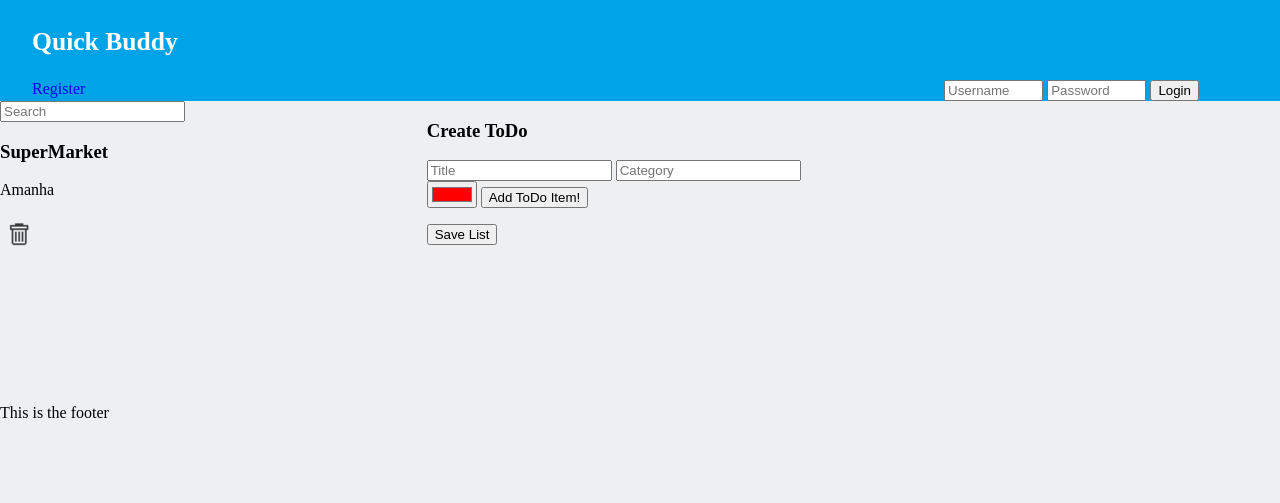
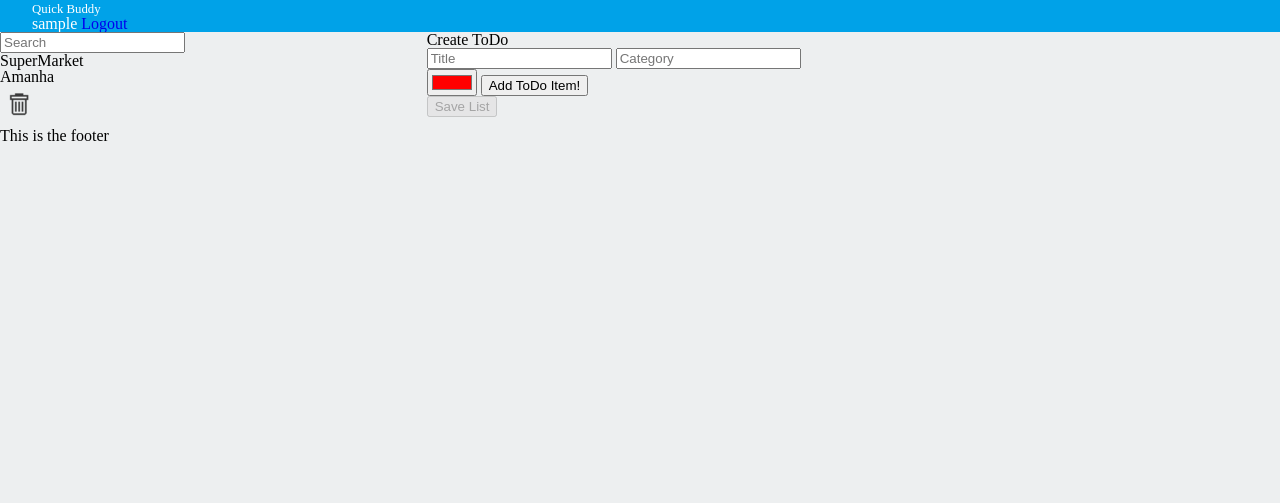
Before and after one commit to TrocaTudo95/LTW-FEUP, a PHP site: page / in a window 1280 px wide. Shown: the top 503 px of the page. Run offline with PHP 8.4, Linux system fonts and the light colour scheme; the visitor is signed in with stand-in values (Sample User, id 1).

Commit message:
Added logic for correct login and logout, already writing to do list to the database

```diff
--- a/action_login.php
+++ b/action_login.php
@@ -7,7 +7,7 @@
 
   if (userExists($dbh, $_POST['username'])){
     if (checkPassword($dbh,$_POST['username'],$_POST['password'])){
-      header('Location: display_user_lists.php?id=' . $_POST['username']);
+      header('Location: index.php?id=' . $_POST['username']);
       $_SESSION['username'] = $_POST['username'];
       $_SESSION['is_logged'] = true;
     }
--- /dev/null
+++ b/css/reset.css
@@ -0,0 +1,43 @@
+html, body, div, span, applet, object, iframe,
+h1, h2, h3, h4, h5, h6, p, blockquote, pre,
+a, abbr, acronym, address, big, cite, code,
+del, dfn, em, img, ins, kbd, q, s, samp,
+small, strike, strong, sub, sup, tt, var,
+b, u, i, center,
+dl, dt, dd, ol, ul, li,
+fieldset, form, label, legend,
+table, caption, tbody, tfoot, thead, tr, th, td,
+article, aside, canvas, details, embed,
+figure, figcaption, footer, header, hgroup,
+menu, nav, output, ruby, section, summary,
+time, mark, audio, video {
+	margin: 0;
+	padding: 0;
+	border: 0;
+	font-size: 100%;
+	font: inherit;
+	vertical-align: baseline;
+}
+/* HTML5 display-role reset for older browsers */
+article, aside, details, figcaption, figure,
+footer, header, hgroup, menu, nav, section {
+	display: block;
+}
+body {
+	line-height: 1;
+}
+ol, ul {
+	list-style: none;
+}
+blockquote, q {
+	quotes: none;
+}
+blockquote:before, blockquote:after,
+q:before, q:after {
+	content: '';
+	content: none;
+}
+table {
+	border-collapse: collapse;
+	border-spacing: 0;
+}
--- a/database/users.php
+++ b/database/users.php
@@ -30,5 +30,11 @@
     }
     return true;
   }
+  function getUserId($dbh,$username){
+    $stmt = $dbh->prepare('SELECT * FROM User WHERE Username = ?');
+    $stmt->execute(array($username));
+    $result = $stmt->fetch();
+    return $result['ID'];
+  }
 
  ?>
--- a/index.php
+++ b/index.php
@@ -1,4 +1,5 @@
 <?php
+  session_start();
   include ('templates/header.php');
   include ('templates/display_lists.php');
   include('templates/add_todo_form.php');
--- a/script.js
+++ b/script.js
@@ -5,6 +5,18 @@ let todo_items_ol = document.getElementById("todo_items");
 let add_todo_item_button = document.getElementById("add_todo_item_button");
 
 let submit_todo_button = document.getElementById("submit_todo_button");
+
+let todo_title = document.getElementById("todo_title");
+
+let todo_category = document.getElementById("todo_category");
+
+let todo_color = document.getElementById("todo_color");
+
+function encodeForAjax(data) {
+    return Object.keys(data).map(function(k){
+      return encodeURIComponent(k) + '=' + encodeURIComponent(data[k])
+    }).join('&');
+  }
 
 add_todo_item_button.addEventListener('click',(event)=>{
     event.preventDefault();
@@ -15,15 +27,35 @@ add_todo_item_button.addEventListener('click',(event)=>{
     newInput.setAttribute("placeholder","add your item");
     newListItem.appendChild(newInput);
     todo_items_ol.appendChild(newListItem);
+    if (submit_todo_button.disabled){
+        submit_todo_button.disabled = false;
+    }
 });
 
 submit_todo_button.addEventListener('click',(event)=>{
     event.preventDefault();
-    console.log("submit clicked");
+    let list_item_values = [];
     let list_items = todo_items_ol.children;
     for (let i = 0; i < list_items.length; i++){
         input_item = list_items[i].firstChild;
-        console.log("value = " + input_item.value);
+        list_item_values.push(input_item.value);
     }
+    let get_encoded = encodeForAjax({
+        title: todo_title.value,
+        category: todo_category.value,
+        color:todo_color.value,
+        items:list_item_values
+    });
+    console.log("GET_ENCODED:" + get_encoded);
+    let request = new XMLHttpRequest();
+    request.onload = requestListener;
+    request.open("get", "action_save_list.php?" + get_encoded ,true);
+    request.send();
+    console.log("submit clicked");
 
-})
+
+});
+
+function requestListener () {
+    console.log(this.responseText);
+}
--- a/templates/add_todo_form.php
+++ b/templates/add_todo_form.php
@@ -3,15 +3,15 @@
 
 <div id="add_todo_form">
     <h3>Create ToDo</h3>
-    <form>
+    <form method="get" action="action_save_list.php">
         <header>
-            <input type="text" name="title" required="required" placeholder="Title">
-            <input type="text" name="category" required="required" placeholder="Category">
-            <input type="color" name="category_color" value="#ff0000">
+            <input type="text" id="todo_title" required="required" placeholder="Title">
+            <input type="text" id="todo_category" required="required" placeholder="Category">
+            <input type="color" id="todo_color" value="#ff0000">
             <button type="button" id="add_todo_item_button">Add ToDo Item!</button>
         </header>
         <ol id="todo_items">
         </ol>
-        <input id="submit_todo_button" type="submit" value="Save List">
+        <input id="submit_todo_button" type="submit" value="Save List" disabled="disabled">
     </form>
 </div>
--- a/templates/header.php
+++ b/templates/header.php
@@ -4,6 +4,7 @@
     <title>QuickBuddy</title>
     <meta charset="utf-8">
     <meta name="viewport" content="width=device-width, initial-scale=1.0">
+    <link rel="stylesheet" href="css/reset.css">
     <link rel="stylesheet" href="css/style.css">
     <link rel="stylesheet" href="css/layout.css">
     <script src="script.js" defer></script>
@@ -11,14 +12,21 @@
   <body>
     <header>
       <h1><a href="index.php">Quick Buddy</a></h1>
-
-      <div id="login">
+      <?php
+      if(isset($_SESSION['is_logged']) && $_SESSION['is_logged'] == true){
+        echo($_SESSION['username']);?>
+        <a href="action_logout.php">Logout</a>
+      <?php }else{
+        ?>
+        <div id="login">
         <form action="action_login.php" method="post">
 
           <input type="text" name="username" required="required" placeholder="Username">
           <input type="password" name="password" required="required" placeholder="Password">
-        <input type="submit" value="Login">
-      </form>
-      </div>
-      <a href="templates/register_form.php">Register</a>
+          <input type="submit" value="Login">
+        </form>
+        </div>
+        <a href="templates/register_form.php">Register</a>
+      <?php } ?>
+
     </header>
```
Also changed, not shown: action_logout.php (added, +8 -0 lines), action_save_list.php (added, +17 -0 lines), database/lists.php (+49 -2 lines), to_do_list.db.
